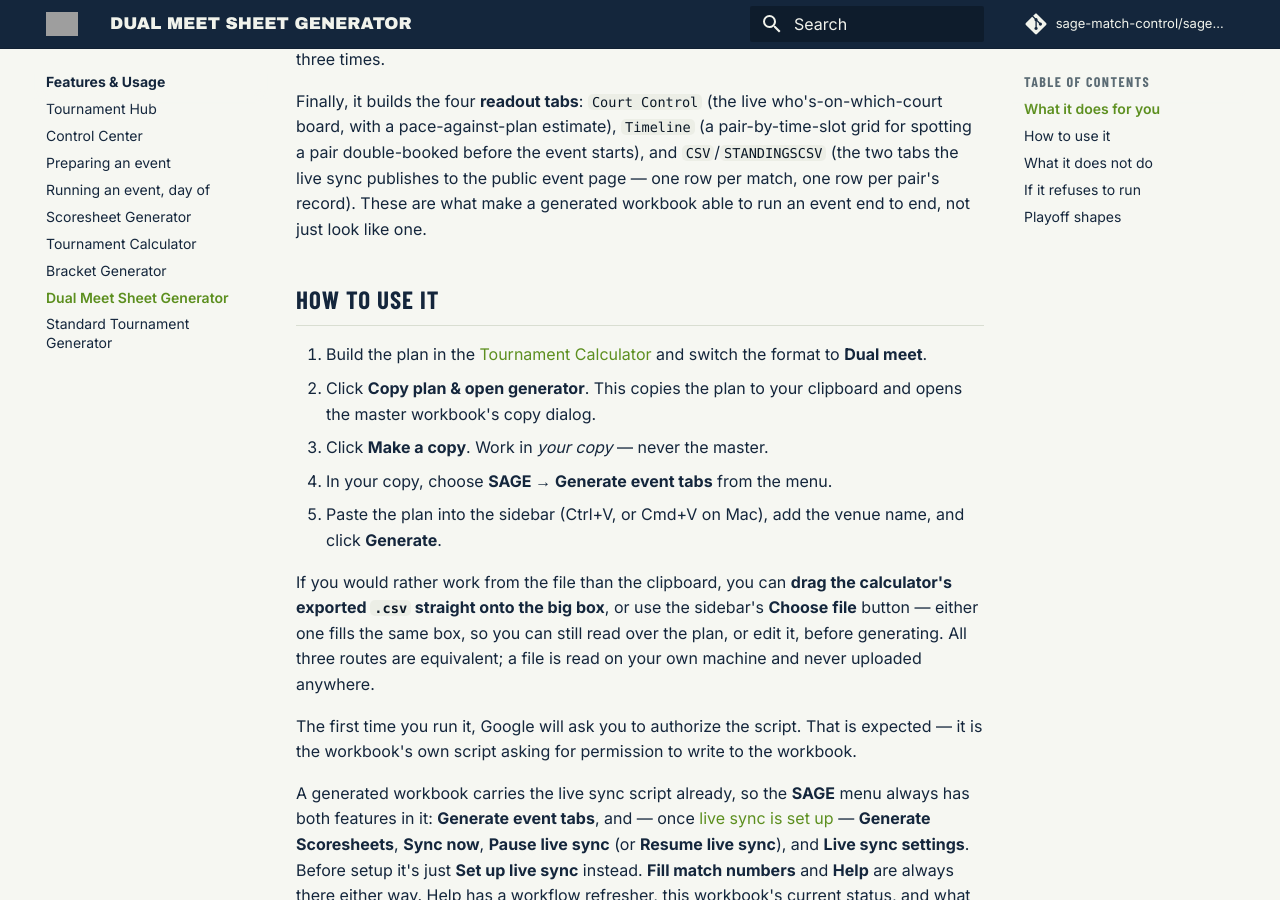
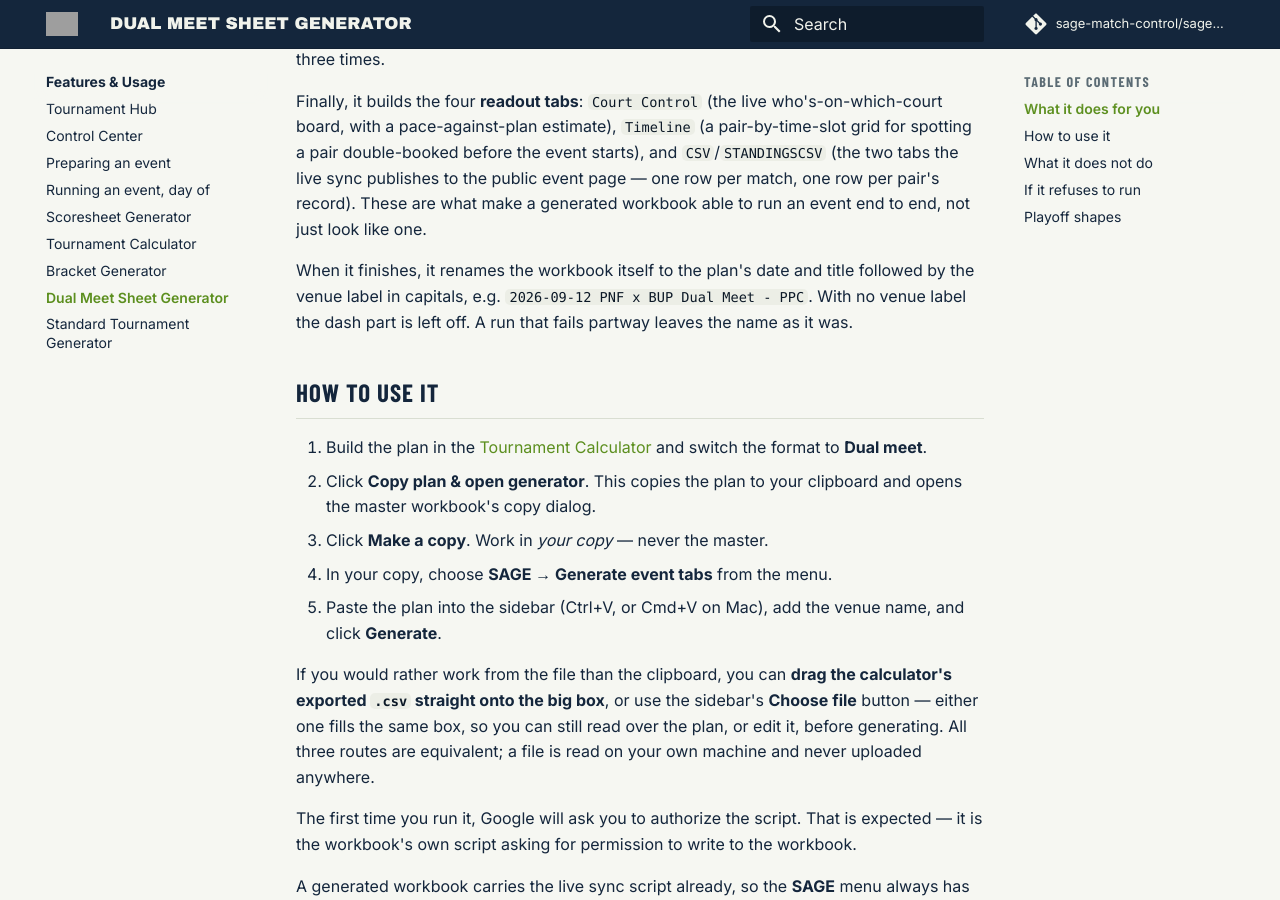
Before and after one commit to sage-match-control/sage-docs, an MkDocs documentation site: the page built from docs/features/dual-meet-sheet-generator.md, in a window 1280 px wide and 900 px high, scrolled down 847 px. Built offline with MkDocs 1.6.1 and Material for MkDocs 9.7.7, drawn with Linux system fonts in a browser that asks for light colours; comment, search, counter and statistics services are not loaded.

Commit message:
Document the generators renaming their workbook
Co-Authored-By: Claude Opus 5 <noreply@anthropic.com>

```diff
--- a/docs/features/dual-meet-sheet-generator.md
+++ b/docs/features/dual-meet-sheet-generator.md
@@ -37,6 +37,11 @@ starts), and `CSV`/`STANDINGSCSV` (the two tabs the live sync publishes to
 the public event page — one row per match, one row per pair's record).
 These are what make a generated workbook able to run an event end to end,
 not just look like one.
+
+When it finishes, it renames the workbook itself to the plan's date and
+title followed by the venue label in capitals, e.g.
+`2026-09-12 PNF x BUP Dual Meet - PPC`. With no venue label the dash part is
+left off. A run that fails partway leaves the name as it was.
 
 ## How to use it
 
```
Also changed, not shown: docs/features/standard-tournament-generator.md (+5 -0 lines).
